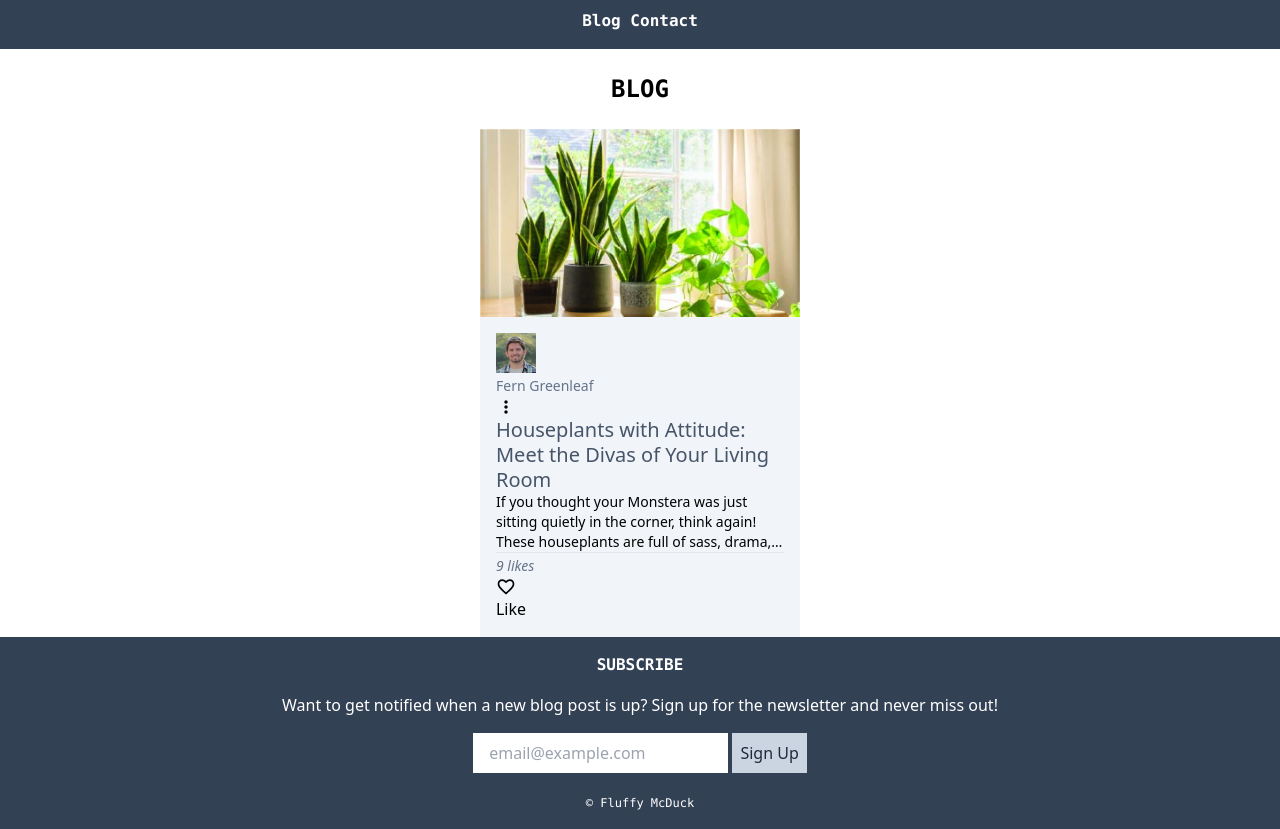
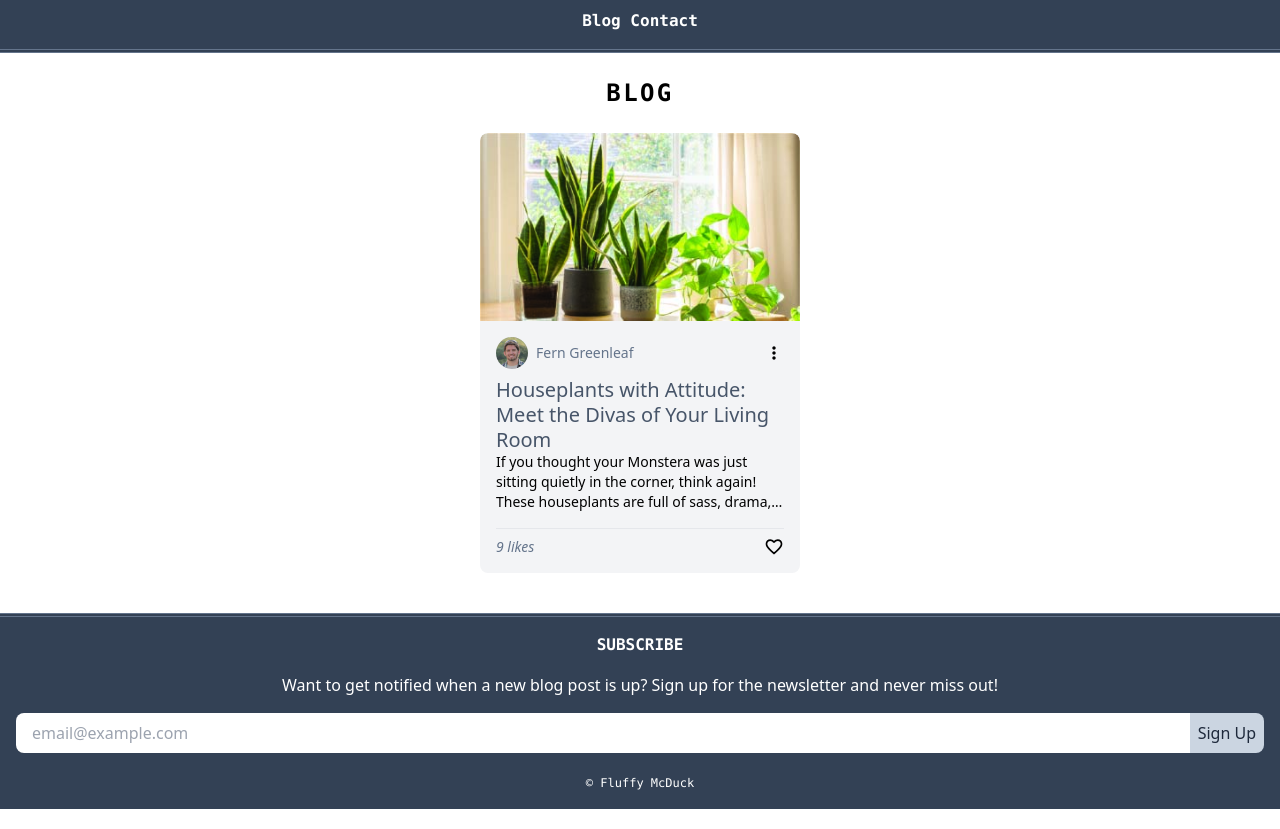
Before and after one commit to Dessire1012/Garden-Blog, a plain HTML site: page index.html in a window 1280 px wide. Shown: the part 58-887 px from the top of the page. Drawn offline with nearby package versions, Linux system fonts and the light colour scheme.

Commit message:
Refine blog layout with enhanced styling and structure

```diff
--- a/index.html
+++ b/index.html
@@ -6,7 +6,9 @@
     <script src="https://cdn.tailwindcss.com"></script>
   </head>
   <body>
-    <header class="bg-slate-700 text-white text-center p-4">
+    <header
+      class="bg-slate-700 text-white text-center p-4 border-slate-500 border-b-4 border-double"
+    >
       <section>
         <svg
           class="w-10 mx-auto"
@@ -27,31 +29,33 @@
     </header>
 
     <main>
-      <h2 class="text-center text-2xl font-bold font-mono my-6 uppercase">
+      <h2
+        class="text-center text-2xl font-bold font-mono my-6 uppercase tracking-widest"
+      >
         Blog
       </h2>
 
       <!-- CARD CONTAINER -->
-      <section class="w-11/12 mx-auto">
+      <section class="w-11/12 mx-auto mb-10">
         <!-- CARD -->
-        <section class="bg-slate-100 w-80 mx-auto">
+        <section class="w-80 bg-gray-100 mx-auto rounded-lg overflow-hidden">
           <img
+            class="rounded-t-lg"
             src="img/post_houseplants.jpg"
             alt="Houseplants with Attitudes"
           />
 
           <!-- CARD CONTENT -->
-          <section class="p-4">
+          <section class="p-4 flex flex-col gap-2">
             <!-- CARD HEADER -->
-            <section>
-              <section>
-                <section>
+            <section class="flex items-center justify-between">
+              <section class="flex items-center">
                 <img
-                    class="w-10"
+                  class="w-8 rounded-full"
                   src="img/author_fern.jpg"
                   alt="Fern Greenleaf"
                 />
-                  <span class="text-sm text-slate-500">Fern Greenleaf</span>
+                <span class="text-sm text-slate-500 ml-2">Fern Greenleaf</span>
               </section>
               <svg height="20px" viewBox="0 -960 960 960" width="20px">
                 <path
@@ -60,7 +64,6 @@
               </svg>
               <!-- <span>More options</span> -->
             </section>
-            </section>
             <!-- CARD HEADER END -->
 
             <!-- CARD BODY -->
@@ -68,7 +71,7 @@
               <h2 class="font-medium text-xl leading-tight text-slate-600">
                 Houseplants with Attitude: Meet the Divas of Your Living Room
               </h2>
-              <p class="line-clamp-3 text-sm">
+              <p class="line-clamp-3 text-sm mb-2">
                 If you thought your Monstera was just sitting quietly in the
                 corner, think again! These houseplants are full of sass, drama,
                 and demands. From diva-like Calatheas that throw a tantrum if
@@ -82,7 +85,7 @@
             <hr />
 
             <!-- CARD FOOTER -->
-            <section>
+            <section class="flex items-center justify-between">
               <span class="text-sm text-slate-500 italic">9 likes</span>
               <svg
                 xmlns="http://www.w3.org/2000/svg"
@@ -94,7 +97,6 @@
                   d="m480-120-58-52q-101-91-167-157T150-447.5Q111-500 95.5-544T80-634q0-94 63-157t157-63q52 0 99 22t81 62q34-40 81-62t99-22q94 0 157 63t63 157q0 46-15.5 90T810-447.5Q771-395 705-329T538-172l-58 52Zm0-108q96-86 158-147.5t98-107q36-45.5 50-81t14-70.5q0-60-40-100t-100-40q-47 0-87 26.5T518-680h-76q-15-41-55-67.5T300-774q-60 0-100 40t-40 100q0 35 14 70.5t50 81q36 45.5 98 107T480-228Zm0-273Z"
                 />
               </svg>
-              <span>Like</span>
             </section>
             <!-- CARD FOOTER END -->
           </section>
@@ -104,7 +106,9 @@
       </section>
       <!--CARD CONTAINER END-->
     </main>
-    <footer class="bg-slate-700 p-4 text-white text-center mt-auto">
+    <footer
+      class="bg-slate-700 p-4 text-white text-center mt-auto border-slate-500 border-t-4 border-double"
+    >
       <!-- FOOTER CONTENT -->
       <section>
         <h3 class="font-bold uppercase font-mono mb-4">Subscribe</h3>
@@ -112,14 +116,14 @@
           Want to get notified when a new blog post is up? Sign up for the
           newsletter and never miss out!
         </p>
-        <form class="my-4">
+        <form class="my-4 w-full flex">
           <input
-            class="p-2 text-slate-800 pl-4"
+            class="p-2 text-slate-800 pl-4 rounded-l-lg flex-grow"
             type="email"
             placeholder="email@example.com"
           />
           <input
-            class="bg-slate-300 text-slate-800 p-2 font-medium"
+            class="bg-slate-300 text-slate-800 p-2 font-medium rounded-r-lg"
             type="submit"
             value="Sign Up"
           />
```
Lines whose indentation alone changed are shown as unchanged.
